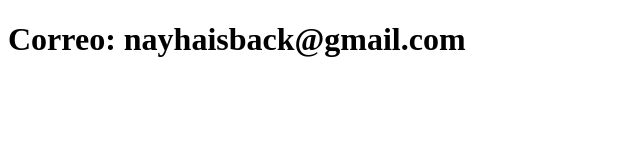
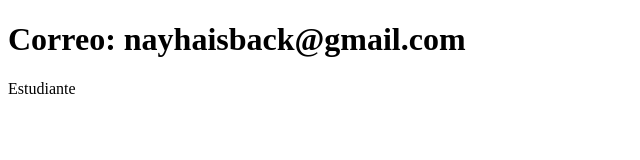
Before and after one commit to JustaSweetbean/Oracle-projects, a plain HTML site: page contacto.html in a window 1280 px wide. Shown: the full height of the page, 0-640 px from the left. Drawn offline with Linux system fonts and the light colour scheme.

Commit message:
contacto y título

```diff
--- a/contacto.html
+++ b/contacto.html
@@ -7,5 +7,6 @@
 </head>
 <body>
     <h1>Correo: nayhaisback@gmail.com</h1>
+    <p>Estudiante</p>
 </body>
 </html>
```
Also changed, not shown: index.HTML (+2 -2 lines).
